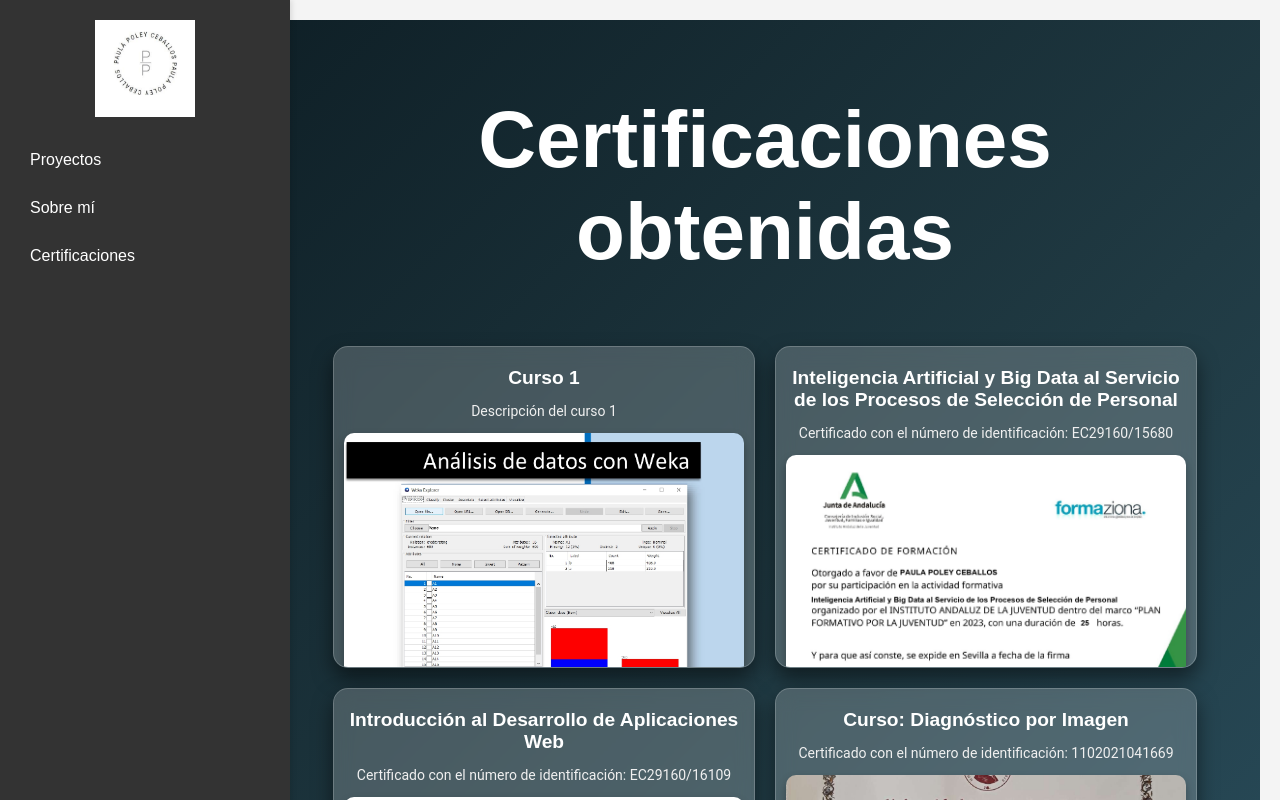
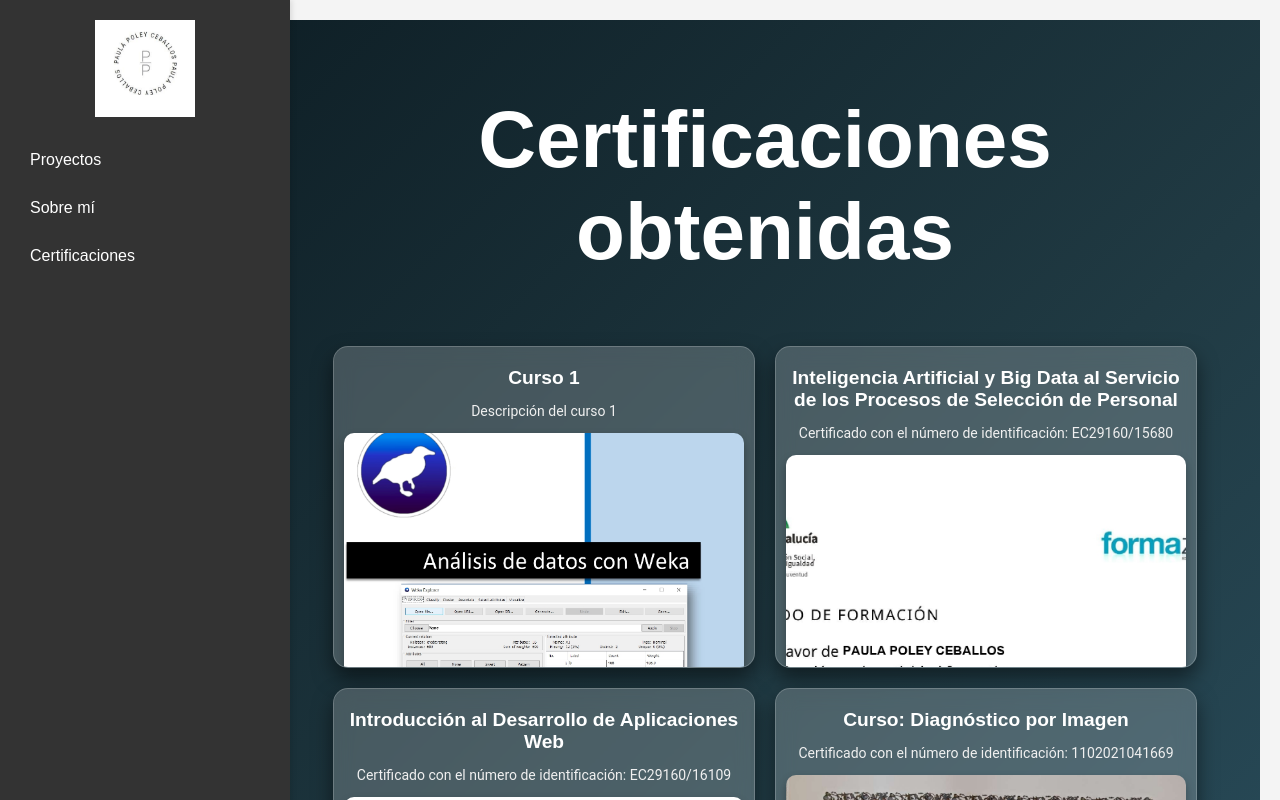
Before and after one commit to paulapoley/portfoliopaulapoley, a React (Create React App) app: page /certificaciones in a window 1280 px wide. Shown: the top 800 px of the page. Built offline with nearby package versions, Linux system fonts and the light colour scheme.

Commit message:
Update Certificaciones.css

```diff
--- a/src/pages/Certificaciones.css
+++ b/src/pages/Certificaciones.css
@@ -64,7 +64,7 @@
 
 .cert-image {
   width: 100%;
-  height: 300px; /* Fija la altura para uniformar la visualización */
+  height: 500px; /* Fija la altura para uniformar la visualización */
   object-fit: cover; /* Asegura que la imagen ocupe todo el espacio sin deformarse */
   border-radius: 10px;
   margin-bottom: 10px;
```
